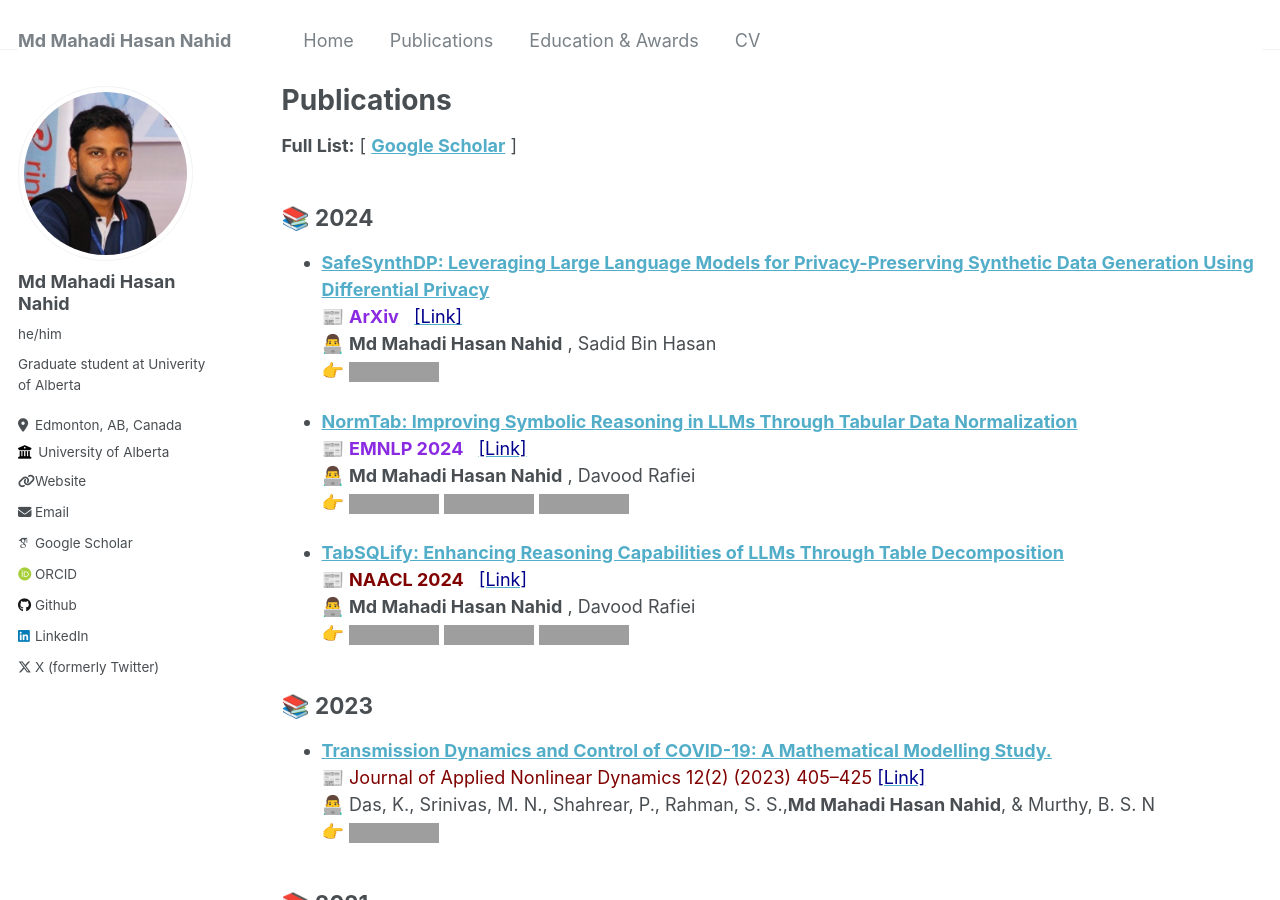
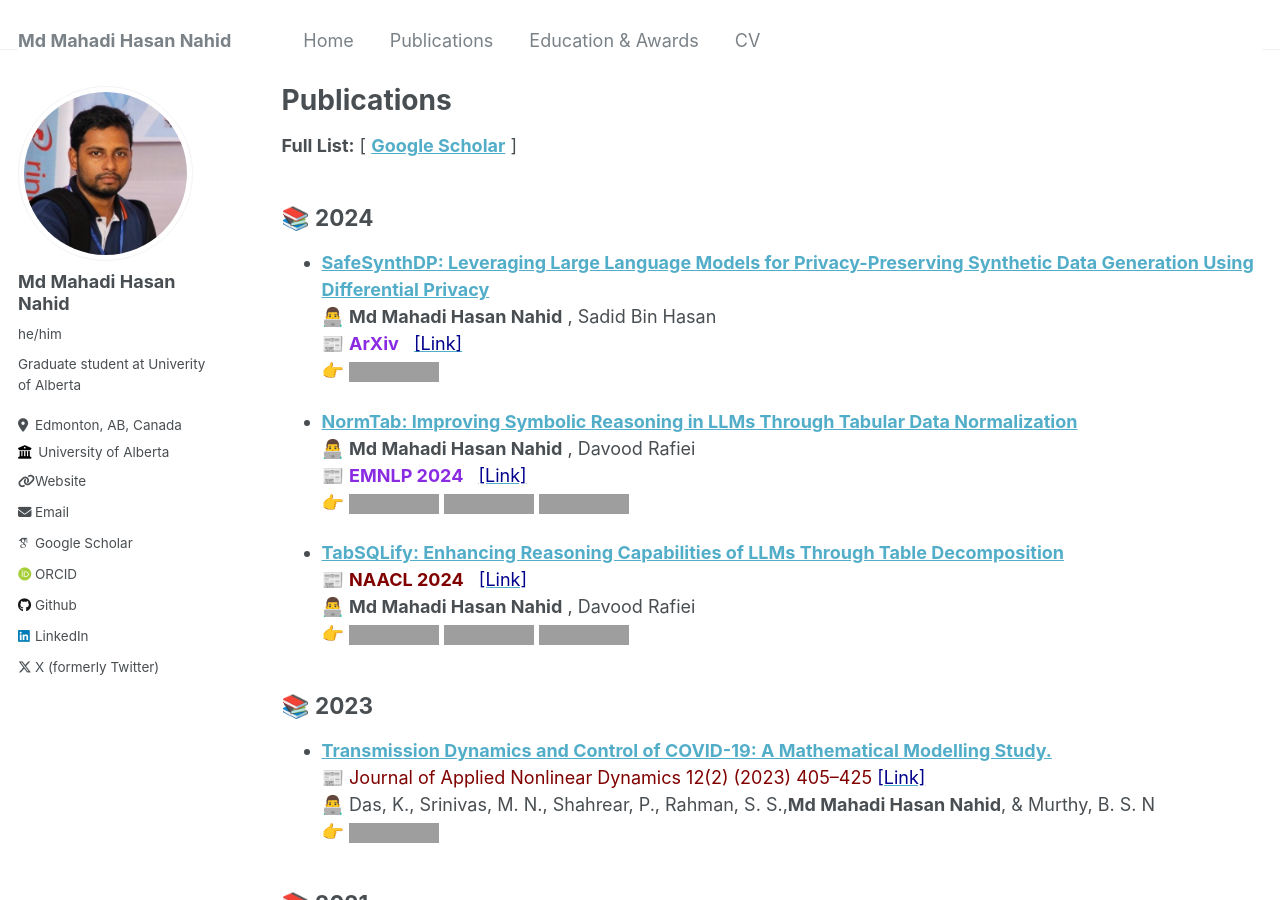
Before and after one commit to mahadi-nahid/mahadi-nahid.github.io, a Jekyll site: the page built from _pages/publications.md, in a window 1280 px wide and 900 px high, cut to the strip 0-900 px from the top of the window. Built offline with Jekyll 4.4.1, drawn with Linux system fonts in a browser that asks for light colours; some web fonts are replaced; grey boxes are pictures that could not be loaded.

Commit message:
Update publications.md

```diff
--- a/_pages/publications.md
+++ b/_pages/publications.md
@@ -17,15 +17,13 @@ author_profile: true
 ## 📚 2024
 
 * [**SafeSynthDP: Leveraging Large Language Models for Privacy-Preserving Synthetic Data Generation Using Differential Privacy**](https://arxiv.org/abs/2412.20641)<br/>
-📰 <span style ="color:BlueViolet"> **ArXiv** &nbsp; </span> [<span style ="color:DarkBlue"> [Link] </span>](https://arxiv.org/abs/2412.20641) <br/>
 👨‍💻 **Md Mahadi Hasan Nahid** , Sadid Bin Hasan <br/>
-👉 [![Paper](https://img.shields.io/badge/Paper-blue)](https://arxiv.org/abs/2412.20641)
+📰 <span style ="color:BlueViolet"> **ArXiv** &nbsp; </span> [<span style ="color:DarkBlue"> [Link] </span>](https://arxiv.org/abs/2412.20641) <br/> 👉 [![Paper](https://img.shields.io/badge/Paper-blue)](https://arxiv.org/abs/2412.20641)
 
 
 * [**NormTab: Improving Symbolic Reasoning in LLMs Through Tabular Data Normalization**](https://aclanthology.org/2024.findings-emnlp.203/)<br/>
-📰 <span style ="color:BlueViolet"> **EMNLP 2024** &nbsp; </span> [<span style ="color:DarkBlue"> [Link] </span>](https://aclanthology.org/2024.findings-emnlp.203/) <br/>
 👨‍💻 **Md Mahadi Hasan Nahid** , Davood Rafiei <br/>
-👉 [![Paper](https://img.shields.io/badge/Paper-blue)](https://aclanthology.org/2024.findings-emnlp.203/) [![Code](https://img.shields.io/badge/Code-blue)](https://github.com/mahadi-nahid/NormTab) [![Poster](https://img.shields.io/badge/Poster-green)](https://github.com/mahadi-nahid/NormTab/blob/2e3c65e29c7cd71bc2a9e6c392eae2cd8b600b39/NormTab_EMNLP_2024-A0-4.pdf)
+📰 <span style ="color:BlueViolet"> **EMNLP 2024** &nbsp; </span> [<span style ="color:DarkBlue"> [Link] </span>](https://aclanthology.org/2024.findings-emnlp.203/) <br/> 👉 [![Paper](https://img.shields.io/badge/Paper-blue)](https://aclanthology.org/2024.findings-emnlp.203/) [![Code](https://img.shields.io/badge/Code-blue)](https://github.com/mahadi-nahid/NormTab) [![Poster](https://img.shields.io/badge/Poster-green)](https://github.com/mahadi-nahid/NormTab/blob/2e3c65e29c7cd71bc2a9e6c392eae2cd8b600b39/NormTab_EMNLP_2024-A0-4.pdf)
 
 * [**TabSQLify: Enhancing Reasoning Capabilities of LLMs Through Table Decomposition**](https://aclanthology.org/2024.naacl-long.320/)<br/>
 📰 <span style ="color:Maroon"> **NAACL 2024** &nbsp; </span> [<span style ="color:DarkBlue"> [Link] </span>](https://aclanthology.org/2024.naacl-long.320/) <br/>
```
